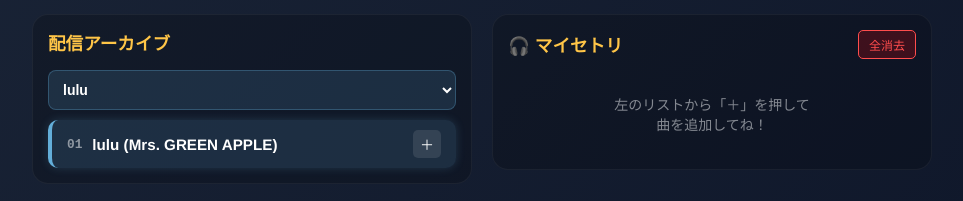
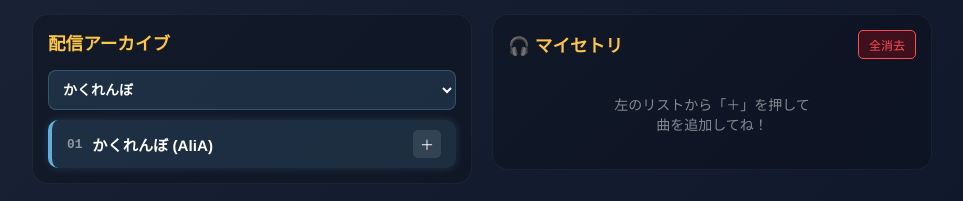
Before and after one commit to hiyocoro56/youtube-player, a plain HTML site: page index.html in a window 1280 px wide. Shown: the part 688-889 px from the top of the page, without its empty margins (158-1121 px from the left). Drawn offline with Linux system fonts and the light colour scheme.

Commit message:
Update index.html

```diff
--- a/index.html
+++ b/index.html
@@ -184,11 +184,21 @@ select option { background: #1e293b; color: #fff; }
 <script>
 // ★ 曲データ（今回追加分まで） ★
 const myMusicData = {
-    "lulu": [
-    { "title": "lulu (Mrs. GREEN APPLE)", "videoId": "MjeiIal1ZR0", "start": 0, "end": 295 }
+    "かくれんぼ": [
+    { "title": "かくれんぼ (AliA)", "videoId": "Hfv8yhX2Gu4", "start": 0, "end": 295 }
   ],
   "ケセラセラ": [
     { "title": "ケセラセラ (Mrs. GREEN APPLE)", "videoId": "bKvfuA724Cc", "start": 0, "end": 273 }
+  ],
+  "生誕祭2026 新衣装歌枠 2026/04/24": [
+    { "title": "ビードロ模様", "videoId": "B_IYyMI2G5o", "start": 326, "end": 624 },
+    { "title": "春泥棒", "videoId": "B_IYyMI2G5o", "start": 732, "end": 1007 },
+    { "title": "水平線", "videoId": "B_IYyMI2G5o", "start": 1149, "end": 1426 },
+    { "title": "モニタリング", "videoId": "B_IYyMI2G5o", "start": 1539, "end": 1727 },
+    { "title": "百花繚乱", "videoId": "B_IYyMI2G5o", "start": 2098, "end": 2279 },
+    { "title": "星屑ビーナス", "videoId": "B_IYyMI2G5o", "start": 2481, "end": 2729 },
+    { "title": "Soranji", "videoId": "B_IYyMI2G5o", "start": 2832, "end": 3171 },
+    { "title": "花束を君に", "videoId": "B_IYyMI2G5o", "start": 3334, "end": 3583 }
   ],
 "少年漫画歌枠 2026/03/17": [
     { "title": "DAN DAN 心魅かれてく", "videoId": "b-P-71jE-PI", "start": 116, "end": 322 },
```
